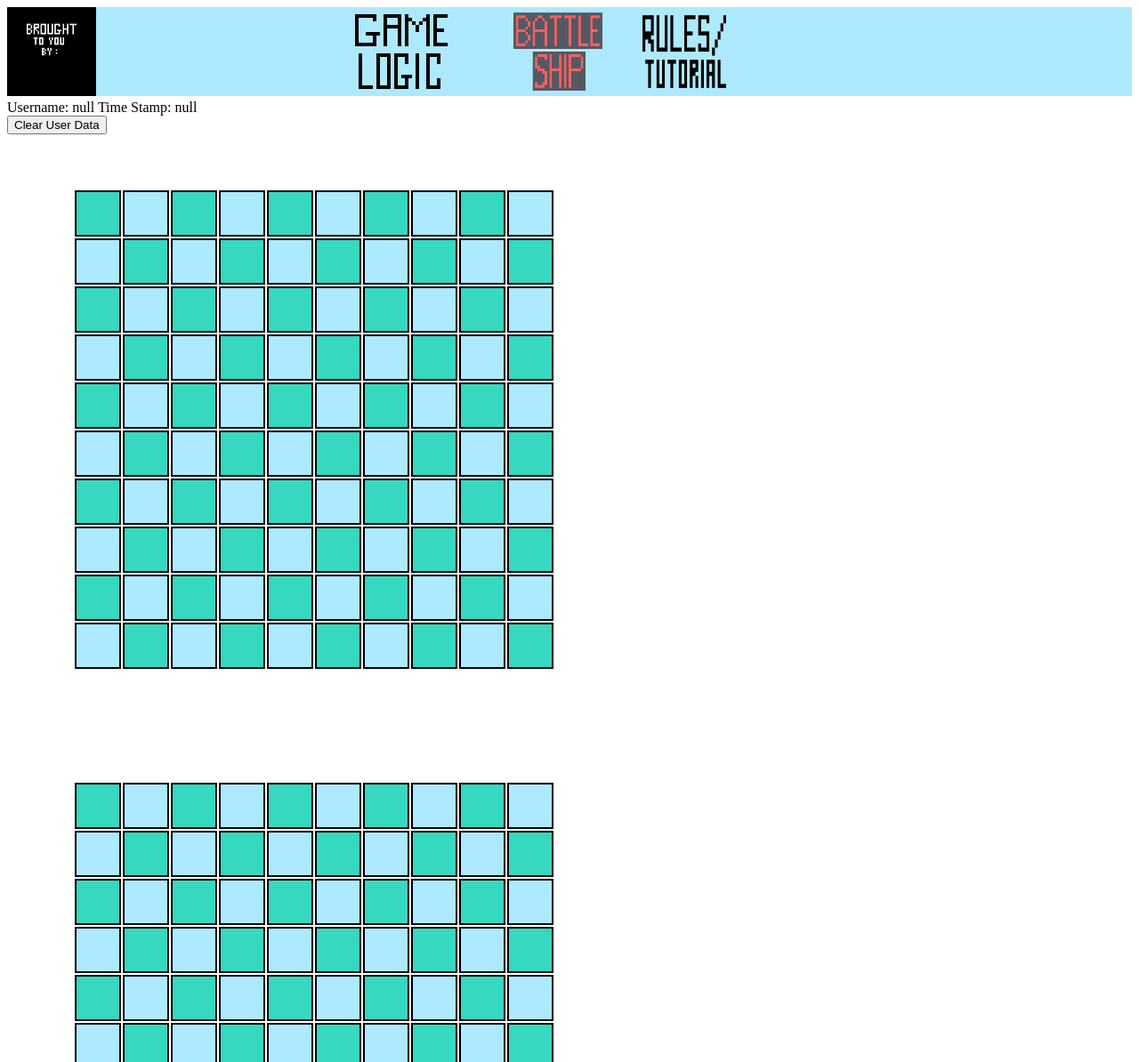
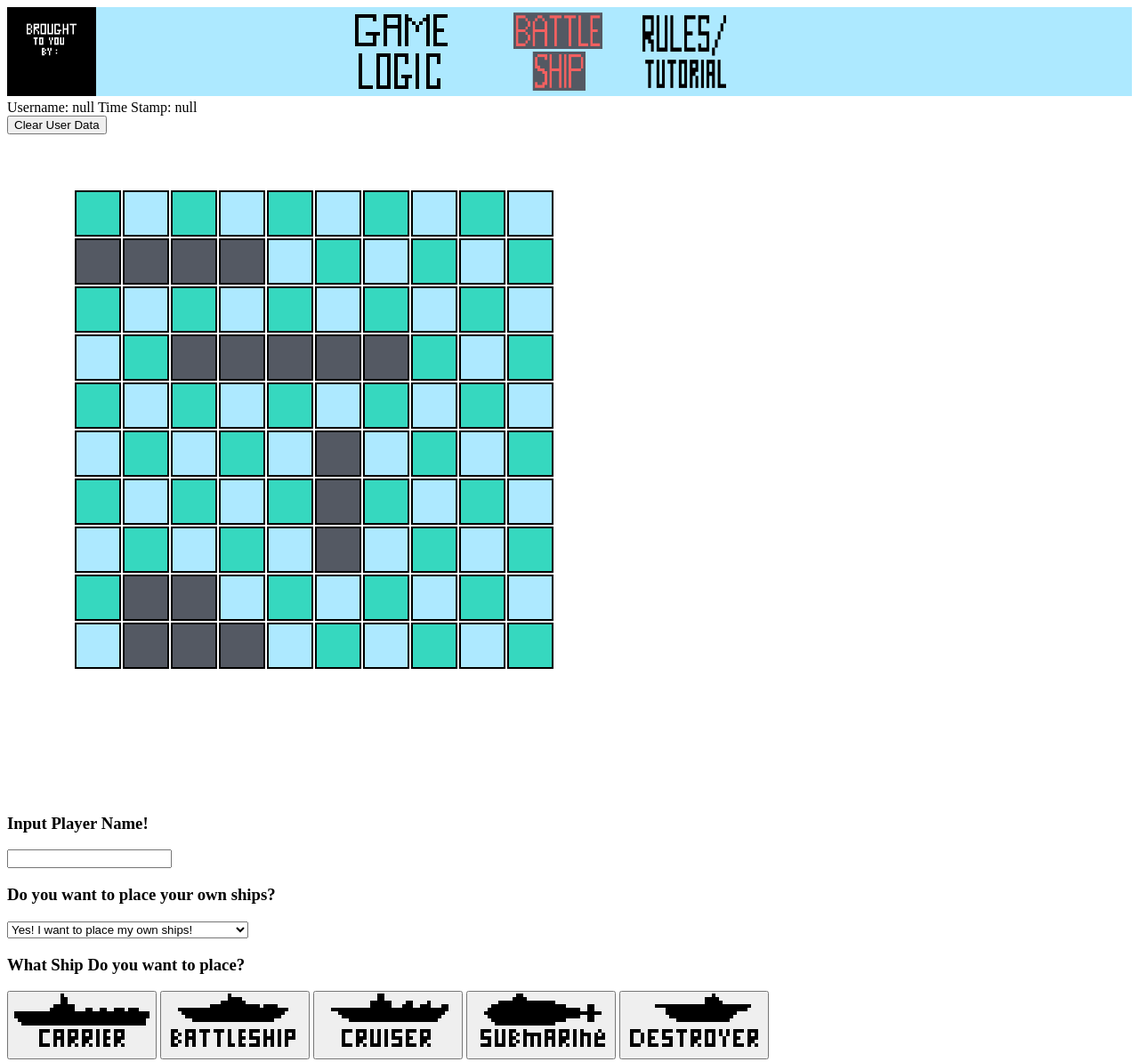
Before and after one commit to dhangy/battleship, a plain HTML site: page gameBoard.html in a window 1280 px wide. Shown: the top 1194 px of the page at 89% size. Drawn offline with Linux system fonts and the light colour scheme.

Commit message:
building the grid based on model data

```diff
--- a/createBoard.js
+++ b/createBoard.js
@@ -1,20 +1,30 @@
-
-function createBoard(x,y,gridType) {
+function createBoard(modelGrid,gridType) {
     var table = '';
-    var row = x;
-    var col = y;
+    var row = modelGrid.length;
+    var col = modelGrid.length;
     var rcounter = 0;
     for(var r = 0; r < row; r++){
         table += '<tr>';
         rcounter++;
         for(var c = 0; c < col; c++){
             rcounter++;
+            var tileStatus = "";
+            if (modelGrid[r][c] == "="){
+                tileStatus = "ship";
+            }
+            if(modelGrid[r][c] == "X"){
+                tileStatus = "hit";
+            }
+            if(modelGrid[r][c] == "O") {
+                tileStatus = "miss"
+            }
+
             if (rcounter%2 == 0){
-                table+= '<td class="blue_two gameboardCells ' + gridType + '" data-x=' + r + ' data-y=' + c + '>' +  '</td>';
+                table+= '<td class="blue_two gameboardCells ' + gridType + ' '+ tileStatus +'" data-x=' + r + ' data-y=' + c + '>' +  '</td>';
 
             }
             else {
-                table+= '<td class="blue_one gameboardCells '+ gridType + '" data-x=' + r + ' data-y=' + c + '>' + '</td>';
+                table+= '<td class="blue_one gameboardCells '+ gridType + ' ' + tileStatus +'" data-x=' + r + ' data-y=' + c + '>' + '</td>';
             }
         }
             table+= '</tr>';
--- a/gameBoard.html
+++ b/gameBoard.html
@@ -73,10 +73,11 @@
 
   <script>
   document.addEventListener("DOMContentLoaded", function() {
-
-    var playerTable = createBoard(10,10,"playerTable");
+    var game = initializeGame();
+    testPlacement(game.playerGrid, game.playerShips);
+    var playerTable = createBoard(game.playerGrid, "playerTable");
     var computerTable = createBoard(10,10,"computerTable");
-    var playerHeaderTable = createHeader(10,10,)
+    var playerHeaderTable = createHeader(10,10,);
     var playerGrid = document.getElementById('playerBoardContainer');
     var playerHeader = document.getElementById('playerBoardHeader');
     var computerGrid = document.getElementById('computerBoardContainer');
--- a/stylesheet.css
+++ b/stylesheet.css
@@ -45,7 +45,7 @@ h1 {
   background-color: #fff7f7;
 }
 
-.ship{
+.gameboardCells.ship{
   background-color: #545963;
 }
 
```
